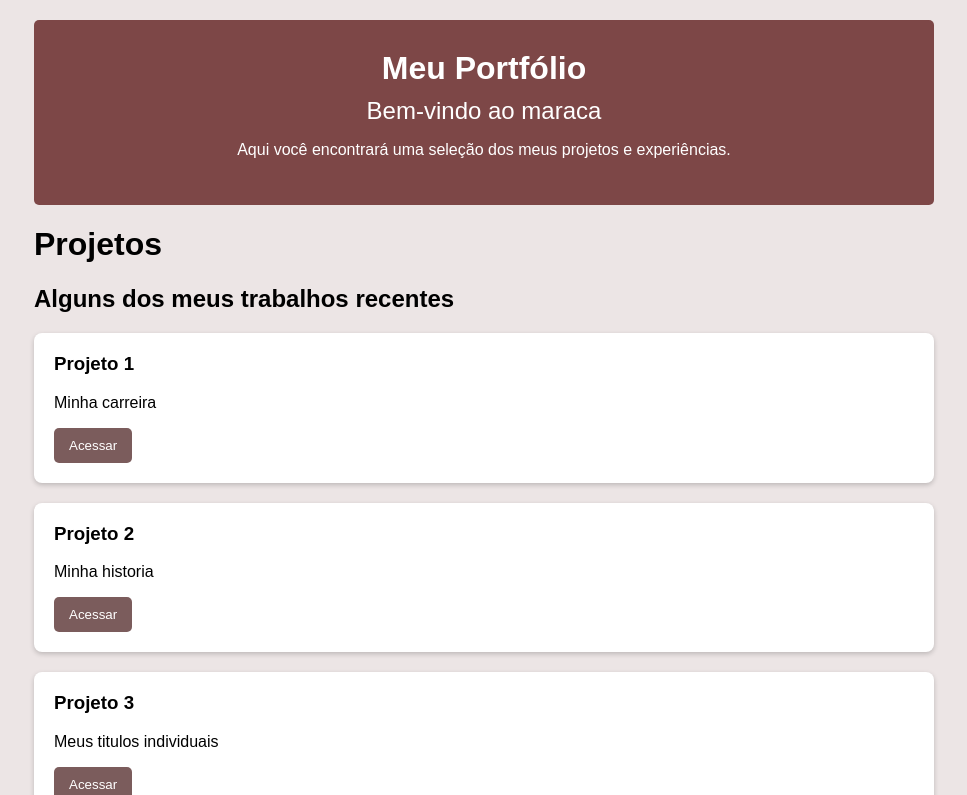
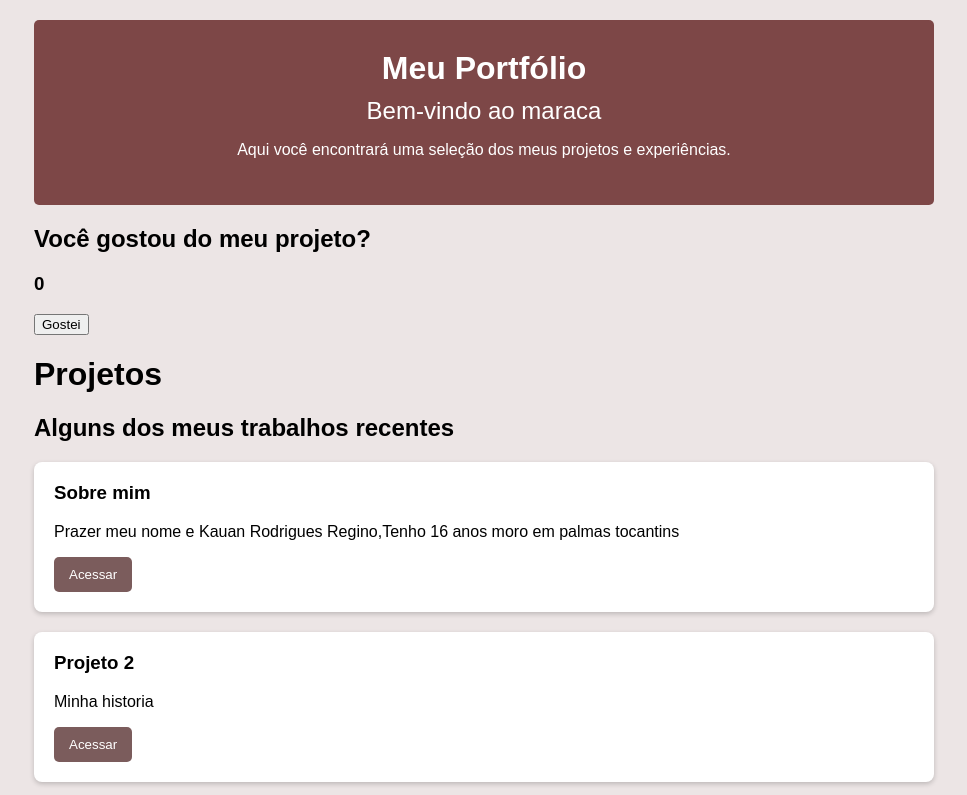
Before and after one commit to kauann008/portfolio-kaua, a Next.js app: page / in a window 1280 px wide. Shown: the top 795 px of the page, without its empty margins (156-1123 px from the left). Built offline with nearby package versions, Linux system fonts and the light colour scheme.

Commit message:
alteracoes da ultima aula

```diff
--- /dev/null
+++ b/src/componentes/Likes.js
@@ -0,0 +1,18 @@
+import { useState } from "react"
+
+
+export function Likes(){
+    const [Likes, setLikes] = useState(0);
+
+
+function cliqueiEmGostei(){
+    setLikes(Likes + 1);
+}
+    return(
+        <div>
+            <h2>Você gostou do meu projeto?</h2>
+            <h3>{Likes}</h3>
+            <button onClick={cliqueiEmGostei}>Gostei</button>
+        </div>
+    )
+}
--- a/src/pages/index.js
+++ b/src/pages/index.js
@@ -1,12 +1,23 @@
-import React from 'react';
+
+
+
+
+
+
+
+
+
+
+ import React from 'react';
 import { Cabecalho } from '../componentes/cabecalho';
 import { Titulo } from '../componentes/title';
 import { TituloSessao } from '../componentes/tituloSessao';
 import { Cartao } from '../componentes/cartao';
 import { Rodape } from '../componentes/rodape';
+import { Likes } from '@/componentes/Likes';
 
 const projetos = [
-  { nome: 'Projeto 1', descricao: 'Minha carreira' },
+  { nome: 'Sobre mim', descricao: 'Prazer meu nome e Kauan Rodrigues Regino,Tenho 16 anos moro em palmas tocantins' },
   { nome: 'Projeto 2', descricao: 'Minha historia ' },
   { nome: 'Projeto 3', descricao: 'Meus titulos individuais' },
 ];
@@ -19,6 +30,7 @@ export default function Home() {
         subtitulo="Bem-vindo ao maraca"
         descricao="Aqui você encontrará uma seleção dos meus projetos e experiências."
       />
+      <Likes/>
       <Titulo nome="Projetos" subnome="Alguns dos meus trabalhos recentes" />
       <section className="projetos">
         {projetos.map((projeto, index) => (
```
